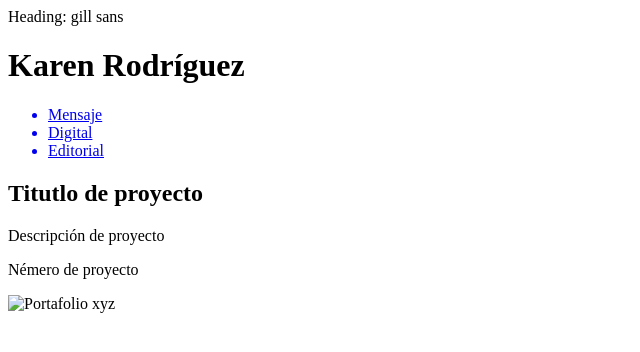
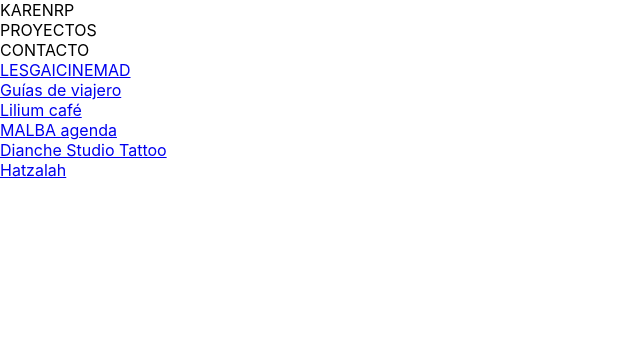
Before and after one commit to karenrop/proyecto-portafolio, a plain HTML site: page index.html in a window 1280 px wide. Shown: the whole page, without its empty margins (0-640 px from the left). Drawn offline with Linux system fonts and the light colour scheme.

Commit message:
Ejercicio 01

```diff
--- /dev/null
+++ b/css/style.css
@@ -0,0 +1,139 @@
+/* CSS Resets */
+html {
+  box-sizing: border-box;
+}
+
+*,
+*::before,
+*::after {
+  box-sizing: inherit;
+}
+
+body,
+h1,
+h2,
+h3,
+h4,
+h5,
+h6,
+ul,
+ol,
+li,
+pre,
+blockquote,
+figure,
+hr {
+  margin: 0;
+  padding: 0;
+}
+
+/* No discs from ul */
+ul {
+  list-style: none;
+}
+
+input,
+textarea,
+select,
+button {
+  color: inherit;
+  font: inherit;
+  letter-spacing: inherit;
+}
+
+input,
+textarea,
+button {
+  border: 1px solid gray;
+}
+
+button {
+  border-radius: 0;
+  padding: 0.75em 1em;
+  background-color: transparent;
+}
+
+button * {
+  pointer-events: none;
+}
+
+embed,
+iframe,
+img,
+object,
+video {
+  display: block;
+  max-width: 100%;
+}
+
+table {
+  table-layout: fixed;
+  width: 100%;
+}
+
+[hidden] {
+  display: none;
+}
+
+/* noscript styles */
+noscript {
+  display: block;
+  margin-bottom: 1em;
+  margin-top: 1em;
+}
+
+/* Variables */
+
+:root {
+  /* Containers */
+  --small: 768px;
+  --medium: 1024px;
+  --large: 1440px;
+  /* Colors */
+  --background: white;
+  --primary-color: #0366ee;
+  --secondary-color: #fcb42a;
+  /* Typography */
+  --font-size: 1rem;
+  --body-font-size: 1rem;
+  --font-style: normal;
+  --font-family: -apple-system, BlinkMacSystemFont, Helvetica Neue, Helvetica,
+    Arial, sans-serif;
+  /* Components - Heading */
+  --heading-font-color: #404040;
+  --heading-font-weight: bold;
+  --heading-font-family: -apple-system, BlinkMacSystemFont, Helvetica Neue,
+    Helvetica, Arial, sans-serif;
+  /* Components -Heading font size */
+  --h1: 2.25rem;
+  --h2: 2rem;
+  --h3: 1.75rem;
+  --h4: 1.5rem;
+  /* Components - Footer */
+  --footer-font-color: #f4f4f4;
+  --footer-bg-color: #000000;
+  /* Padding */
+  --padding: 1rem;
+  --margins: 1.5rem;
+}
+
+/* Global */
+body {
+  /* background-color: var(--primary-color); */
+  font-family: var(--font-family);
+}
+
+.flex-container {
+  display: flex column;
+}
+
+/* Sections */
+
+/* Ejercicio Layouts */
+.header {
+  border: 2px skyblue;
+}
+
+.seccion-lista {
+  border: 6px slategray;
+}
--- a/index.html
+++ b/index.html
@@ -1,44 +1,55 @@
 <!DOCTYPE html>
 <html lang="es-MX">
   <head>
-    <meta charset="UTF-8">
-    <meta name="viewport" content="width=device-width, initial-scale=1.0">
-    <meta http-equiv="X-UA-Compatible" content="ie=edge">
+    <meta charset="UTF-8" />
+    <meta name="viewport" content="width=device-width, initial-scale=1.0" />
+    <meta http-equiv="X-UA-Compatible" content="ie=edge" />
     <title>Karen Rodríguez | Portafolio</title>
+    <link
+      href="https://fonts.googleapis.com/css?family=Roboto:300,400,500,700&display=swap"
+      rel="stylesheet"
+    />
+    <link href="css/style.css" rel="stylesheet" />
   </head>
 
-Heading: gill sans
-<link href="https:"
-family= open+sans
-
   <body>
-  <header>
-    <h1>Karen Rodríguez</h1>
+    <!-- Menu section -->
+    <header class="header">
+      <nav>
+        <ul>
+          <li>KARENRP</li>
+          <li>PROYECTOS</li>
+          <li>CONTACTO</li>
+        </ul>
+      </nav>
     </header>
 
+    <!-- Nav proyectos section -->
+    <section class="seccion-lista">
       <nav>
-    <ul>
-      <a href="http://xyz.com/mensaje.html">
-      <li>Mensaje</li>
+        <ul class="flex-container">
+          <li>
+            <a href="http://xyz.com/lesgaicinemad.html">LESGAICINEMAD</a>
+          </li>
+          <li>
+            <a href="http://xyz.com/Guíasdeviajero.html">Guías de viajero</a>
+          </li>
+          <li>
+            <a href="http://xyz.com/Liliumcafe.html">Lilium café</a>
+          </li>
+          <li>
+            <a href="http://xyz.com/malbaagenda.html">MALBA agenda</a>
+          </li>
+          <li>
+            <a href="http://xyz.com/dianchestudiotattoo.html">
+              Dianche Studio Tattoo
             </a>
-    <a href="http://">
-      <li>Digital</li>
-    </a>
-    <a href="http://">
-      <li>Editorial</li>
-    </a>
+          </li>
+          <li>
+            <a href="http://xyz.com/Hatzalah.html">Hatzalah</a>
+          </li>
         </ul>
       </nav>
-
-  <main>
-    <article>
-  <h2>Titutlo de proyecto</h2>
-  <p>Descripción de proyecto</p>
-  <p>Némero de proyecto</p>
-  <img arc="images/portafolio01.png" alt="Portafolio xyz">
-  </figcaption>
-  </article>
-<article>
-</main>
+    </section>
   </body>
 </html>
```
Also changed, not shown: contacto.html (added, +35 -0 lines), proyecto.html (added, +34 -0 lines). Lines whose indentation alone changed are shown as unchanged.
